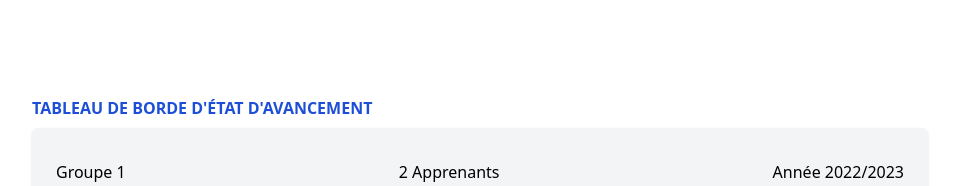
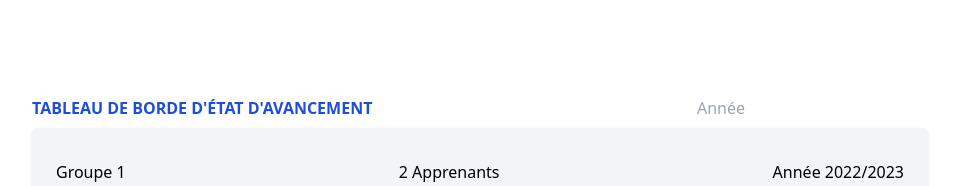
Before and after one commit to bilalbarina/ProjectManagementV2, a React (Create React App) app in the folder ui/: page / in a window 1280 px wide. Shown: the top 186 px of the page, without its empty margins (160-1119 px from the left). Built offline with nearby package versions, Linux system fonts and the light colour scheme.

Commit message:
Updated dashboard components.

```diff
--- a/ui/src/components/dashboard/index.jsx
+++ b/ui/src/components/dashboard/index.jsx
@@ -4,9 +4,15 @@ import { Stats } from "./partials/Stats";
 export default function Dashboard() {
     return (
         <>
-            <h3 className="text-blue-700 font-semibold uppercase">
+        <div className="flex flex-row justify-between">
+        <h3 className="text-blue-700 font-semibold uppercase">
                 Tableau de borde d'état d'avancement
             </h3>
+            <div>
+                <input name="year_of_study" placeholder="Année"/>
+            </div>
+        </div>
+
             <InfoCard />
             <Stats />
         </>
```
